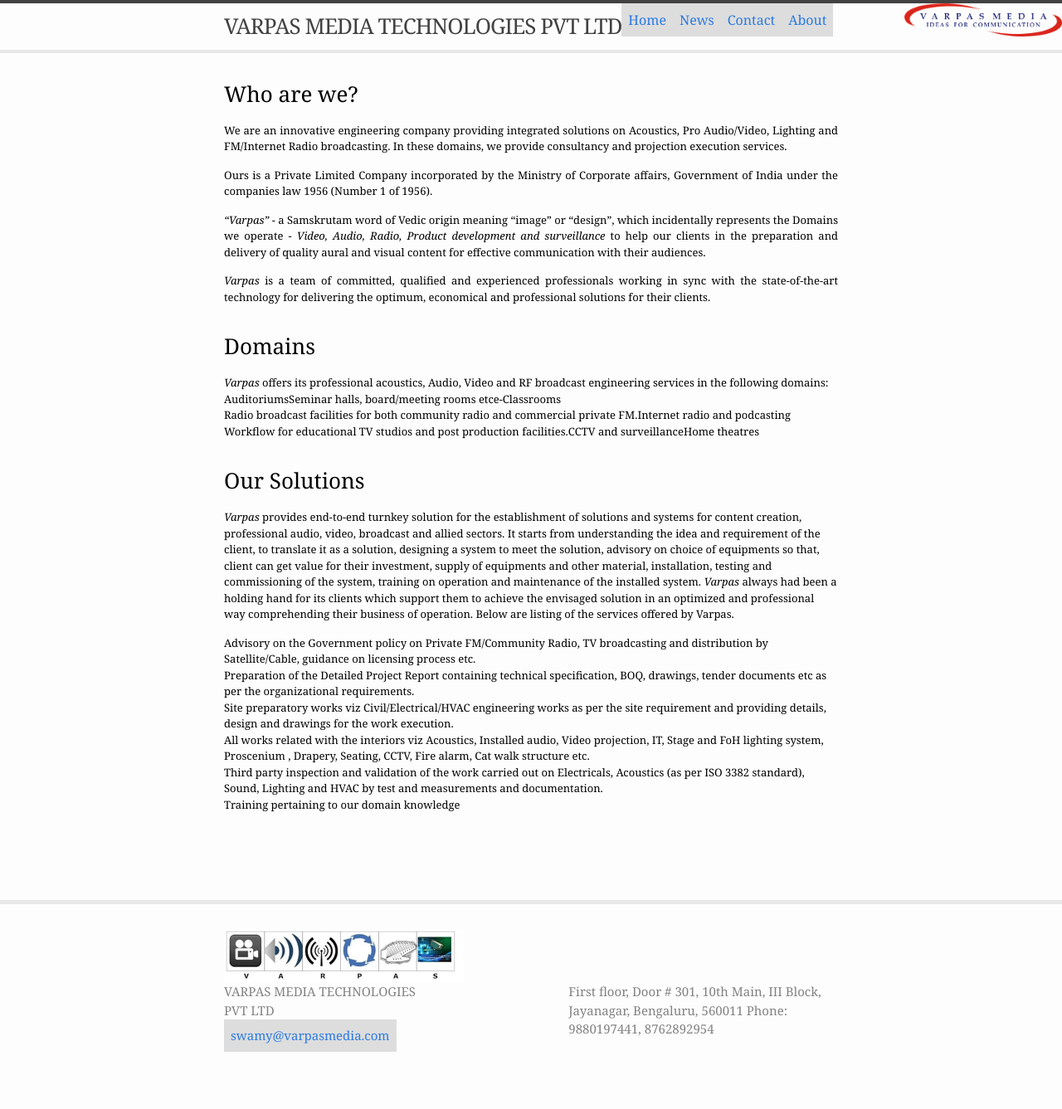
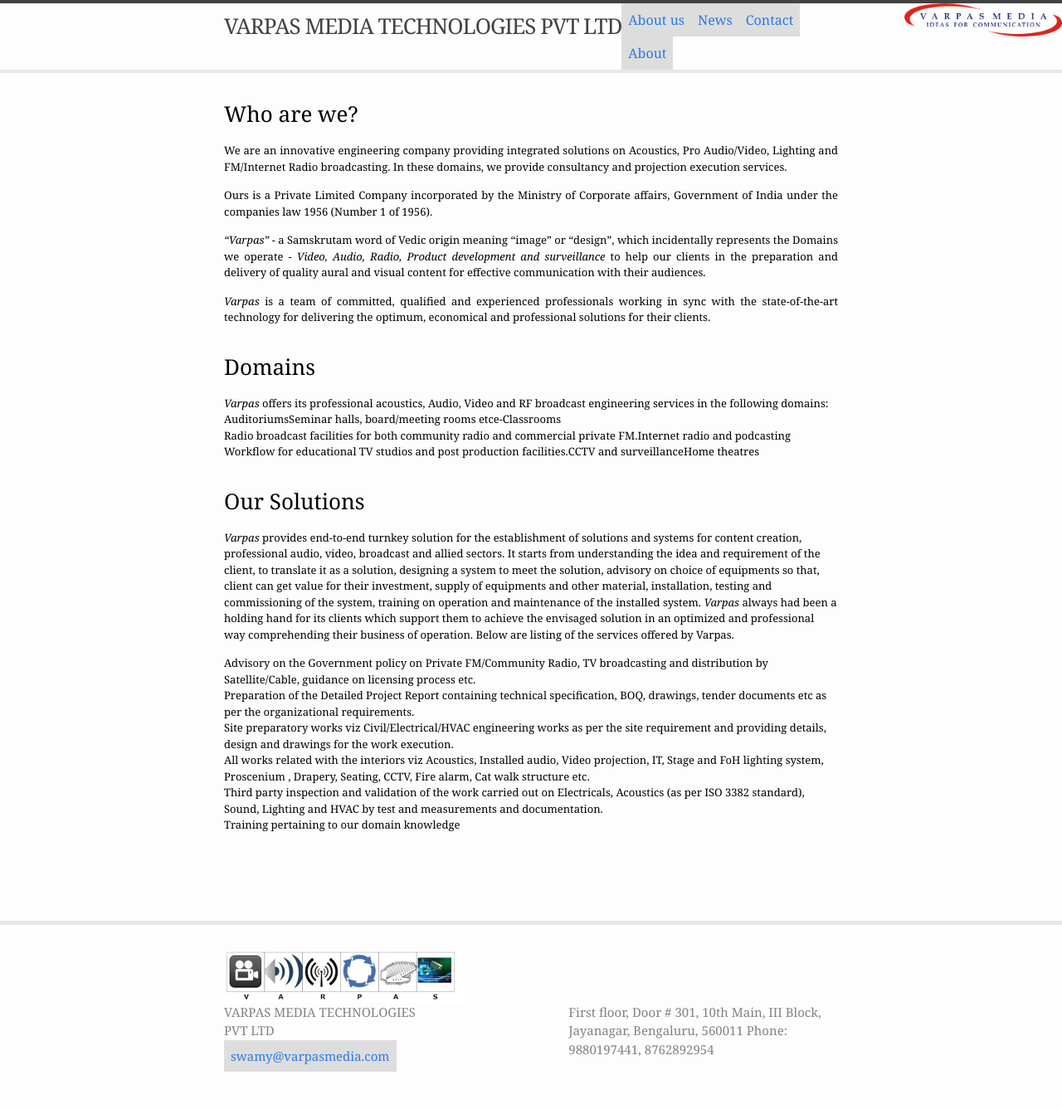
Before and after one commit to VarpasMedia/VarpasMedia.github.io, a Jekyll site: the page built from index.md, in a window 1280 px wide. Shown: the whole page at 83% size. Built offline with Jekyll 4.4.1, drawn with Linux system fonts in a browser that asks for light colours; before the commit the page ends 1313 px from its top, so only the background shows below that.

Commit message:
Update header.html

```diff
--- a/_includes/header.html
+++ b/_includes/header.html
@@ -34,7 +34,7 @@ li a {
 <body>
 
 <ul>
-  <li><a href="#home">Home</a></li>
+  <li><a href="#home">About us</a></li>
   <li><a href="#news">News</a></li>
   <li><a href="#contact">Contact</a></li>
   <li><a href="#about">About</a></li>
```
